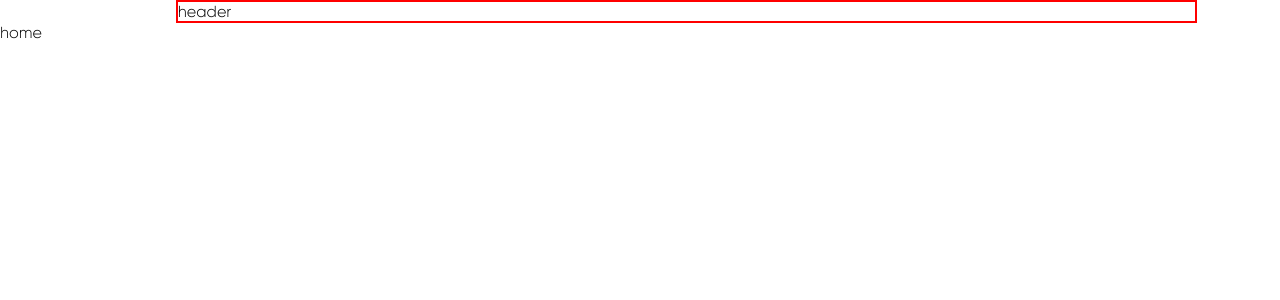
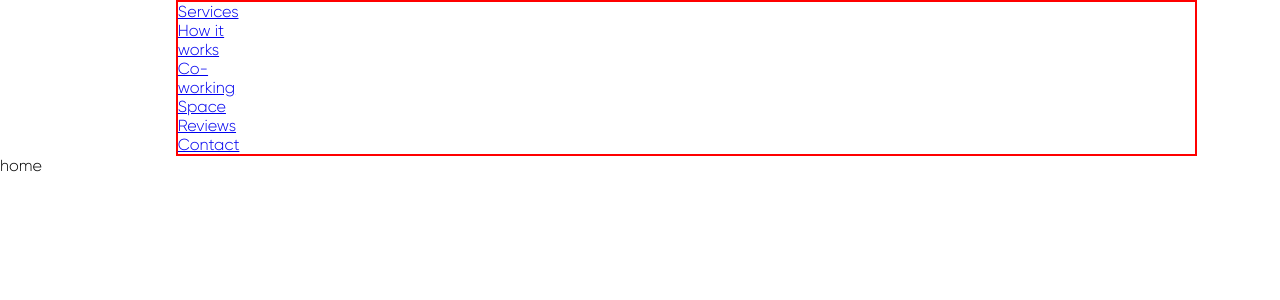
Before and after one commit to sebekgr/proproperty, a React (Create React App) app: page / in a window 1280 px wide. Shown: the top 300 px of the page. Built offline with nearby package versions, Linux system fonts and the light colour scheme.

Commit message:
added navbar + links

```diff
--- a/src/components/elements/header/index.tsx
+++ b/src/components/elements/header/index.tsx
@@ -1,6 +1,7 @@
 import { FC } from 'react'
 import styled from 'styled-components'
 import { MaxWidthSection } from '../../layout'
+import NavBar from '../navbar'
 
 const StyledHeader = styled(MaxWidthSection)`
 	border: 2px solid red;
@@ -11,7 +12,7 @@ const StyledHeader = styled(MaxWidthSection)`
 const Header: FC = () => {
 	return (
 		<StyledHeader as="header">
-			header
+			<NavBar />
 		</StyledHeader>
 	)
 }
--- /dev/null
+++ b/src/components/elements/navbar/NavLinks.tsx
@@ -0,0 +1,43 @@
+import { FC } from 'react'
+import { Link } from 'react-router-dom'
+
+
+const links = [
+    {
+        link: '/services',
+        text: 'Services'
+    },
+    {
+        link: '/how-it-works',
+        text: 'How it works'
+    },
+    {
+        link: '/co-working-space',
+        text: 'Co-working Space'
+    },
+    {
+        link: '/reviews',
+        text: 'Reviews'
+    },
+    {
+        link: '/contact',
+        text: 'Contact'
+    }
+]
+
+
+
+const NavLinks: FC = () => {
+    const items = links.map(({link, text}) => {
+        return (
+            <li><Link to={link}>{text}</Link></li>
+        )
+    })
+    return (
+        <ul>
+            {items}
+        </ul>
+    )
+}
+
+export default NavLinks
--- a/src/components/elements/navbar/index.tsx
+++ b/src/components/elements/navbar/index.tsx
@@ -1,7 +1,12 @@
 import { FC } from 'react'
+import NavLinks from './NavLinks'
 
-const Navbar: FC = () => {
-	return <nav>navbar</nav>
+const NavBar: FC = () => {
+	return (
+		<nav>
+			<NavLinks />
+		</nav>
+	)
 }
 
-export default Navbar
+export default NavBar
--- /dev/null
+++ b/src/components/pages/404/index.tsx
@@ -0,0 +1,7 @@
+import { FC } from 'react'
+
+const Page404: FC = () => {
+return <div>NOT FOUND</div>
+}
+
+export default Page404
--- a/src/components/routing/index.tsx
+++ b/src/components/routing/index.tsx
@@ -1,21 +1,17 @@
 import { FC } from 'react'
 import { BrowserRouter as Router, Switch, Route, Link } from 'react-router-dom'
 import App from '../App'
+import Page404 from '../pages/404'
+import HomePage from '../pages/home'
 
-const Home = () => <div>home</div>
-const Users = () => <div>Users</div>
 
 const Routing: FC = () => {
 	return (
 		<Router>
 			<App />
 			<Switch>
-				<Route path='/users'>
-					<Users />
-				</Route>
-				<Route path='/'>
-					<Home />
-				</Route>
+				<Route exact path='/' component={HomePage} />
+				<Route exact component={Page404} />
 			</Switch>
 		</Router>
 	)
```
